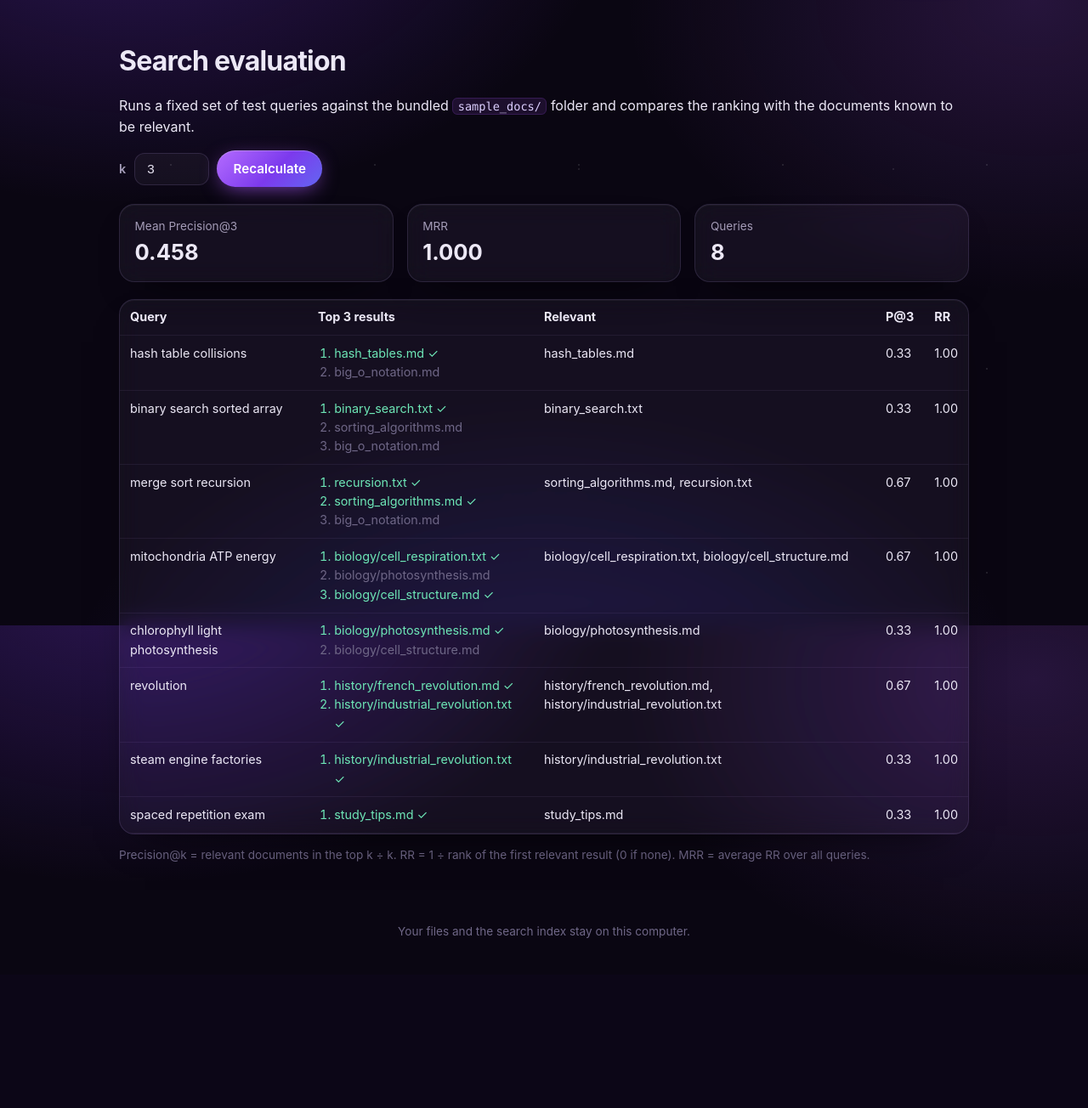
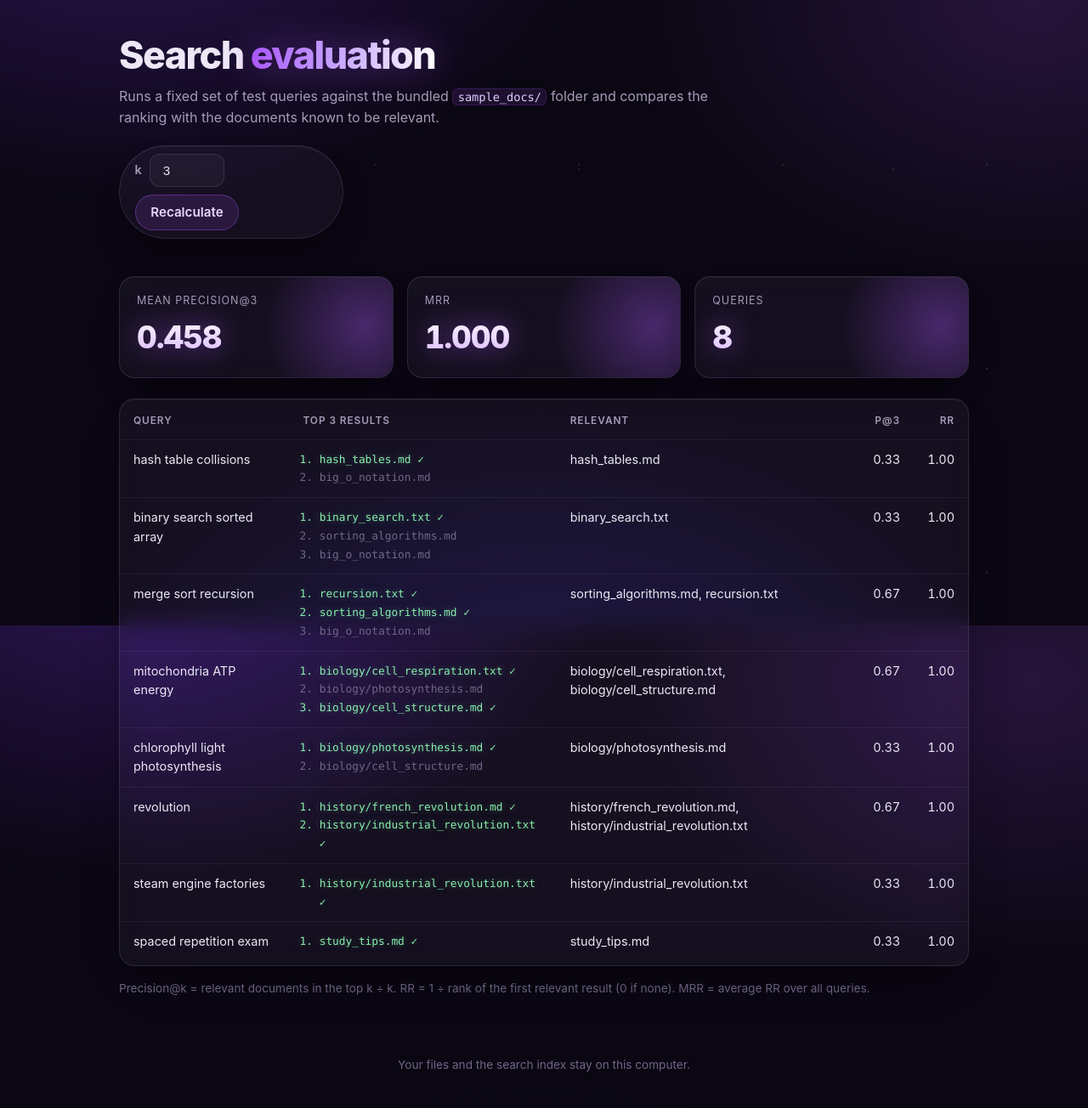
Before and after one commit to asad-4/deepsearch-local, a Flask app: page /evaluate in a window 1280 px wide. Shown: the part 64-1368 px from the top of the page at 85% size. Before the commit the page ends 1168 px from the top, so only its background shows below. Run offline with Flask 3, Linux system fonts and the light colour scheme; parts of the project's set-up code (start-up, migrations or seed data) failed here and were passed over.

Commit message:
Show evaluation metrics as glowing stat cards over a dark table
On the evaluation page, Mean Precision@k, MRR and the query count
are now glass stat cards with large gradient numbers, a soft
corner glow and a slight lift on hover. The per-query results
sit in a glass card with a scrollable dark table: small uppercase
headers, row hover, right-aligned numbers, monospace file names
and green ticks for relevant hits. The k form is a compact glass
pill, and the title uses the same gradient as the home page.

Why: to match the new theme and make the metrics easy to read at
a glance. Only class names and wrapper elements were added. The
labels, the ids the tests read (mrr, mean-precision), the values
and the messages are unchanged.

Co-Authored-By: Claude Opus 5.5 <noreply@anthropic.com>

```diff
--- a/static/style.css
+++ b/static/style.css
@@ -363,7 +363,7 @@ button:focus-visible, nav a:focus-visible, .brand:focus-visible {
 .sparkle { width: 16px; height: 16px; fill: currentColor; filter: drop-shadow(0 0 4px rgba(255, 255, 255, 0.7)); }
 
 /* ---------- Glass cards ---------- */
-.panel, .results li, .metrics div, table {
+.panel, .results li, .stat, .table-wrap {
   background: var(--glass);
   border: 1px solid var(--border);
   border-radius: var(--radius);
@@ -465,22 +465,90 @@ mark {
 }
 
 /* ---------- Evaluation page ---------- */
-.metrics { display: flex; gap: 1rem; margin: 1.25rem 0; }
-.metrics div { flex: 1; padding: 0.9rem 1.1rem; }
-.metrics .label { display: block; color: var(--muted); font-size: 0.85rem; }
-.metrics .value { font-size: 1.6rem; font-weight: 700; }
-table { width: 100%; border-collapse: separate; border-spacing: 0; overflow: hidden; }
+.page-title { font-size: clamp(2rem, 4vw, 2.8rem); font-weight: 800; letter-spacing: -0.035em; margin: 0.5rem 0 0.6rem; }
+.page-lead { color: var(--muted); max-width: 44rem; margin: 0 0 1.25rem; }
+.k-form { display: inline-flex; padding: 0.6rem 0.7rem 0.6rem 1.1rem; border-radius: 999px; }
+.k-form button { padding: 0.5rem 1.1rem; }
+
+/* Metrics as glowing stat cards */
+.metrics {
+  display: grid;
+  grid-template-columns: repeat(auto-fit, minmax(180px, 1fr));
+  gap: 1rem;
+  margin: 1.5rem 0;
+}
+.stat {
+  position: relative;
+  overflow: hidden;
+  padding: 1.1rem 1.25rem 1.2rem;
+  transition: transform 0.25s var(--ease), border-color 0.25s var(--ease), box-shadow 0.25s var(--ease);
+}
+.stat::before {                     /* glow in the top-right corner */
+  content: "";
+  position: absolute;
+  top: -60%;
+  right: -30%;
+  width: 80%;
+  aspect-ratio: 1;
+  border-radius: 50%;
+  background: radial-gradient(circle, rgba(168, 85, 247, 0.35), transparent 65%);
+  pointer-events: none;
+}
+.stat:hover {
+  transform: translateY(-2px);
+  border-color: var(--border-strong);
+  box-shadow: inset 0 1px 0 rgba(255, 255, 255, 0.07), 0 14px 40px -14px rgba(168, 85, 247, 0.55);
+}
+.metrics .label {
+  position: relative;
+  display: block;
+  color: var(--muted);
+  font-size: 0.78rem;
+  text-transform: uppercase;
+  letter-spacing: 0.08em;
+}
+.metrics .value {
+  position: relative;
+  display: inline-block;
+  margin-top: 0.3rem;
+  font-size: 2.3rem;
+  font-weight: 800;
+  letter-spacing: -0.03em;
+  font-variant-numeric: tabular-nums;
+  background: linear-gradient(180deg, #ffffff, #d8b4fe);
+  -webkit-background-clip: text;
+  background-clip: text;
+  color: transparent;
+  filter: drop-shadow(0 0 16px rgba(168, 85, 247, 0.55));
+}
+
+/* Clean dark table */
+.table-wrap { overflow-x: auto; padding: 0.25rem 0; }
+table { width: 100%; border-collapse: collapse; }
 th, td {
   text-align: left;
-  padding: 0.6rem 0.75rem;
+  padding: 0.75rem 1rem;
   border-bottom: 1px solid rgba(196, 167, 255, 0.08);
   vertical-align: top;
   font-size: 0.9rem;
 }
+th {
+  color: var(--muted);
+  font-size: 0.74rem;
+  font-weight: 600;
+  text-transform: uppercase;
+  letter-spacing: 0.08em;
+  white-space: nowrap;
+}
+tbody tr { transition: background 0.2s var(--ease); }
+tbody tr:hover { background: rgba(168, 85, 247, 0.06); }
+tbody tr:last-child td { border-bottom: 0; }
+.num { text-align: right; font-variant-numeric: tabular-nums; white-space: nowrap; }
 td ol { margin: 0; padding-left: 1.2rem; }
-.hit { color: #6ee7b7; }
+td ol li { font-family: var(--mono); font-size: 0.8rem; line-height: 1.7; }
+.hit { color: #86efac; text-shadow: 0 0 10px rgba(134, 239, 172, 0.35); }
 .miss { color: var(--faint); }
-.note { color: var(--faint); font-size: 0.85rem; }
+.note { color: var(--faint); font-size: 0.85rem; margin-top: 1rem; }
 
 /* ---------- Reduced motion ---------- */
 @media (prefers-reduced-motion: reduce) {
@@ -488,5 +556,5 @@ td ol { margin: 0; padding-left: 1.2rem; }
     animation: none !important;
     transition: none !important;
   }
-  .results li:hover, button:hover { transform: none; }
+  .results li:hover, .stat:hover, button:hover { transform: none; }
 }
--- a/templates/evaluate.html
+++ b/templates/evaluate.html
@@ -1,11 +1,11 @@
 {% extends "base.html" %}
 {% block title %}Evaluation · DeepSearch Local{% endblock %}
 {% block content %}
-<h1>Search evaluation</h1>
-<p>Runs a fixed set of test queries against the bundled <code>sample_docs/</code> folder
+<h1 class="page-title">Search <span class="gradient-text">evaluation</span></h1>
+<p class="page-lead">Runs a fixed set of test queries against the bundled <code>sample_docs/</code> folder
 and compares the ranking with the documents known to be relevant.</p>
 
-<form method="get" action="{{ url_for('evaluate_route') }}" class="row">
+<form method="get" action="{{ url_for('evaluate_route') }}" class="row panel k-form">
   <label for="k">k</label>
   <input id="k" name="k" type="number" min="1" max="{{ max_k }}" value="{{ k }}">
   <button type="submit">Recalculate</button>
@@ -16,18 +16,19 @@ and compares the ranking with the documents known to be relevant.</p>
 
 {% if report %}
   <div class="metrics">
-    <div><span class="label">Mean Precision@{{ report.k }}</span>
+    <div class="stat"><span class="label">Mean Precision@{{ report.k }}</span>
          <span class="value" id="mean-precision">{{ '%.3f'|format(report.mean_precision) }}</span></div>
-    <div><span class="label">MRR</span>
+    <div class="stat"><span class="label">MRR</span>
          <span class="value" id="mrr">{{ '%.3f'|format(report.mrr) }}</span></div>
-    <div><span class="label">Queries</span>
+    <div class="stat"><span class="label">Queries</span>
          <span class="value">{{ report.rows|length }}</span></div>
   </div>
 
+  <div class="table-wrap">
   <table>
     <thead>
       <tr><th>Query</th><th>Top {{ report.k }} results</th><th>Relevant</th>
-          <th>P@{{ report.k }}</th><th>RR</th></tr>
+          <th class="num">P@{{ report.k }}</th><th class="num">RR</th></tr>
     </thead>
     <tbody>
       {% for row in report.rows %}
@@ -43,12 +44,13 @@ and compares the ranking with the documents known to be relevant.</p>
             </ol>
           </td>
           <td>{{ row.relevant|join(', ') }}</td>
-          <td>{{ '%.2f'|format(row.precision) }}</td>
-          <td>{{ '%.2f'|format(row.reciprocal_rank) }}</td>
+          <td class="num">{{ '%.2f'|format(row.precision) }}</td>
+          <td class="num">{{ '%.2f'|format(row.reciprocal_rank) }}</td>
         </tr>
       {% endfor %}
     </tbody>
   </table>
+  </div>
 
   <p class="note">Precision@k = relevant documents in the top k ÷ k.
   RR = 1 ÷ rank of the first relevant result (0 if none). MRR = average RR over all queries.</p>
```
